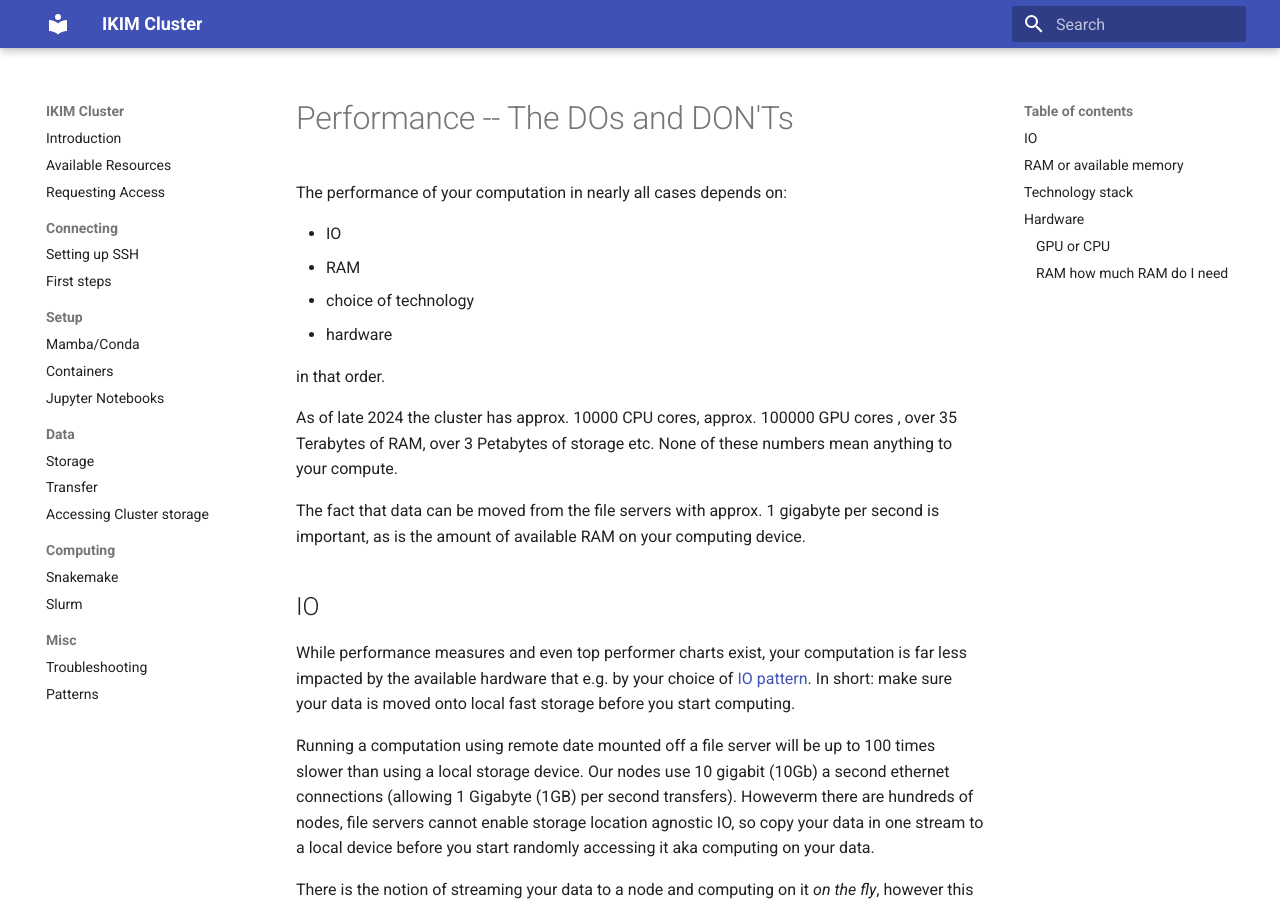
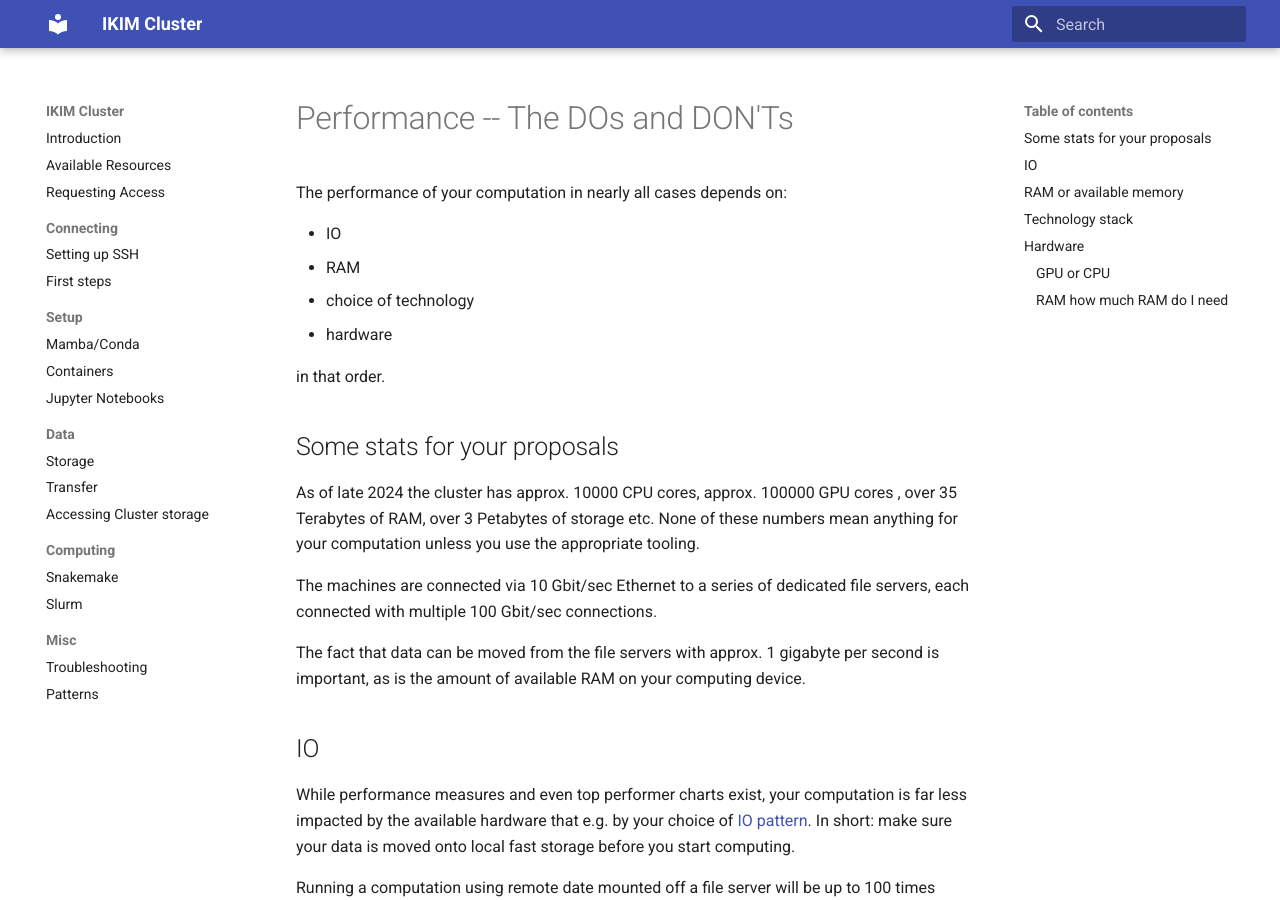
Before and after one commit to IKIM-Essen/ClusterDocs, an MkDocs documentation site: the page built from docs/performance.md, in a window 1280 px wide and 900 px high. Built offline with MkDocs 1.6.1 and Material for MkDocs 9.7.7, drawn with Linux system fonts in a browser that asks for light colours.

Commit message:
adding some additional info and structure

```diff
--- a/docs/performance.md
+++ b/docs/performance.md
@@ -9,7 +9,11 @@ The performance of your computation in nearly all cases depends on:
 
 in that order.
 
-As of late 2024 the cluster has approx. 10000 CPU cores, approx. 100000 GPU cores , over 35 Terabytes of RAM, over 3 Petabytes of storage etc. None of these numbers mean anything to your compute.
+## Some stats for your proposals
+
+As of late 2024 the cluster has approx. 10000 CPU cores, approx. 100000 GPU cores , over 35 Terabytes of RAM, over 3 Petabytes of storage etc. None of these numbers mean anything for your computation unless you use the appropriate tooling.
+
+The machines are connected via 10 Gbit/sec Ethernet to a series of dedicated file servers, each connected with multiple 100 Gbit/sec connections.
 
 The fact that data can be moved from the file servers with approx. 1 gigabyte per second is important, as is the amount of available RAM on your computing device.
 
```
